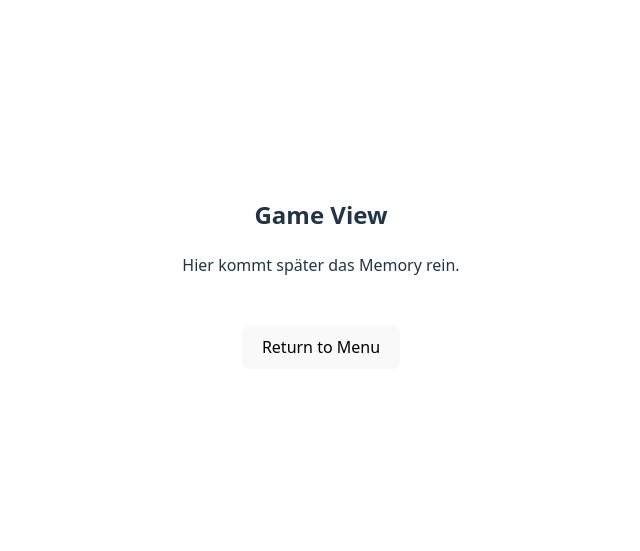
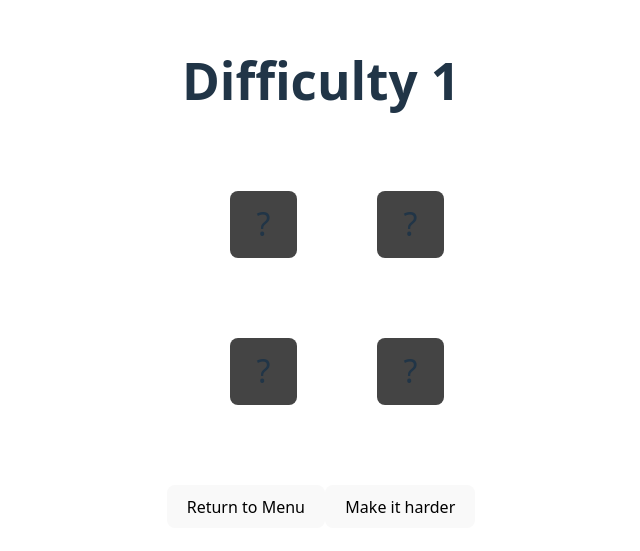
Before and after one commit to theTscheZ/MemoryGame, a Vue app: page /game in a window 1280 px wide. Shown: the part 143-694 px from the top of the page, without its empty margins (319-959 px from the left). Built offline with nearby package versions, Linux system fonts and the light colour scheme.

Commit message:
basic memory functionality

```diff
--- /dev/null
+++ b/src/components/GameBoard.vue
@@ -0,0 +1,139 @@
+<script setup lang="ts">
+import { ref, computed, watch } from "vue";
+import MemoryCard from "./MemoryCard.vue";
+import type { Card } from "../types/memory";
+
+const props = defineProps<{
+  size: number;
+}>();
+
+const emit = defineEmits<{
+  (e: "won"): void;
+}>();
+
+/* ---------- STATE ---------- */
+
+const cards = ref<Card[]>([]);
+const flippedCards = ref<Card[]>([]);
+const lockBoard = ref(false);
+
+/* ---------- SETUP ---------- */
+
+function setupBoard() {
+  const pairCount = (props.size*props.size) / 2;
+  cards.value = createCards(pairCount);
+  flippedCards.value = [];
+  lockBoard.value = false;
+}
+
+watch(
+    () => props.size,
+    () => setupBoard(),
+    { immediate: true }
+);
+
+/* ---------- GAME LOGIC ---------- */
+
+function onCardClick(card: Card) {
+  if (lockBoard.value) return;
+  if (card.flipped || card.matched) return;
+
+  card.flipped = true;
+  flippedCards.value.push(card);
+
+  if (flippedCards.value.length === 2) {
+    checkMatch();
+  }
+}
+
+function checkMatch() {
+  if (flippedCards.value.length !== 2) return;
+
+  lockBoard.value = true;
+
+  const [a, b] = flippedCards.value;
+  if (!a || !b) return;
+
+  if (a.id === b.id) {
+    a.matched = true;
+    b.matched = true;
+    resetTurn();
+  } else {
+    setTimeout(() => {
+      a.flipped = false;
+      b.flipped = false;
+      resetTurn();
+    }, 800);
+  }
+}
+
+
+function resetTurn() {
+  flippedCards.value = [];
+  lockBoard.value = false;
+}
+
+/* ---------- CARD FACTORY ---------- */
+
+function createCards(pairCount: number): Card[] {
+  const result: Card[] = [];
+
+  for (let i = 0; i < pairCount; i++) {
+    result.push(
+        {
+          id: i,
+          uid: crypto.randomUUID(),
+          flipped: false,
+          matched: false
+        },
+        {
+          id: i,
+          uid: crypto.randomUUID(),
+          flipped: false,
+          matched: false
+        }
+    );
+  }
+
+  return result.sort(() => Math.random() - 0.5);
+}
+
+/* ---------- COMPUTED ---------- */
+
+const won = computed(() =>
+    cards.value.length > 0 && cards.value.every(card => card.matched)
+);
+
+watch(won, (isWon) => {
+  if (isWon) {
+    emit("won");
+  }
+});
+
+const gridStyle = computed(() => ({
+  gridTemplateColumns: `repeat(${props.size}, 1fr)`
+}));
+</script>
+
+<template>
+  <div class="board" :style="gridStyle">
+    <MemoryCard
+        v-for="card in cards"
+        :key="card.uid"
+        :flipped="card.flipped"
+        :matched="card.matched"
+        @click="onCardClick(card)"
+    />
+  </div>
+</template>
+
+<style scoped>
+.board {
+  display: grid;
+  gap: 1rem;
+  padding: 1rem;
+  width: 100%;
+  max-width: 90vw;
+  margin: 0 auto;
+}
+</style>
--- /dev/null
+++ b/src/components/MemoryCard.vue
@@ -0,0 +1,63 @@
+<script setup lang="ts">
+defineProps<{
+  flipped: boolean;
+  matched: boolean;
+}>();
+
+const emit = defineEmits<{
+  (e: "click"): void;
+}>();
+</script>
+
+<template>
+  <div
+      class="card"
+      :class="{ flipped }"
+      @click="emit('click')"
+  >
+    <div class="inner">
+      <div class="front">?</div>
+      <div class="back">🂠</div>
+    </div>
+  </div>
+</template>
+
+<style scoped>
+.card {
+  aspect-ratio: 1 / 1;
+  cursor: pointer;
+  perspective: 1000px;
+}
+
+.inner {
+  width: 100%;
+  height: 100%;
+  transition: transform 0.4s;
+  transform-style: preserve-3d;
+}
+
+.card.flipped .inner {
+  transform: rotateY(180deg);
+}
+
+.front,
+.back {
+  position: absolute;
+  inset: 0;
+  display: flex;
+  align-items: center;
+  justify-content: center;
+  font-size: 2rem;
+  border-radius: 8px;
+  backface-visibility: hidden;
+}
+
+.front {
+  background: #444;
+}
+
+.back {
+  background: #ccc;
+  transform: rotateY(180deg);
+}
+</style>
--- /dev/null
+++ b/src/types/memory.ts
@@ -0,0 +1,6 @@
+export interface Card {
+    id: number;
+    uid: string;
+    flipped: boolean;
+    matched: boolean;
+}
--- a/src/views/GameView.vue
+++ b/src/views/GameView.vue
@@ -1,21 +1,45 @@
 <script setup lang="ts">
-import { useRouter } from "vue-router";
+import GameBoard from "../components/GameBoard.vue";
+import {useRouter} from "vue-router";
+import {ref} from "vue";
 
 const router = useRouter();
+let size = ref(2);
+const sizeCap = 10;
 
 function stopGame() {
   router.push("/");
+}
+
+function nextStage() {
+  if (size.value < sizeCap)
+    size.value += 2;
+}
+
+function onWon() {
+  console.log("WON EVENT RECEIVED");
+  if (size.value < sizeCap)
+    nextStage();
 }
 </script>
 
 <template>
   <main style="padding: 2rem; text-align: center;">
-    <h2>Game View</h2>
-    <p>Hier kommt später das Memory rein.</p>
+    <h1>Difficulty {{ size / 2 }}</h1>
+    <GameBoard :key="size" :size="Math.min(Math.max(size, 2), sizeCap)" @won="onWon"/>
   </main>
   <footer>
     <button @click="stopGame">
       Return to Menu
     </button>
+    <button @click="nextStage"> <!--already works automatically but still here for debugging-->
+      Make it harder
+    </button>
   </footer>
 </template>
+
+<style scoped>
+main {
+  text-align: center;
+}
+</style>
```
